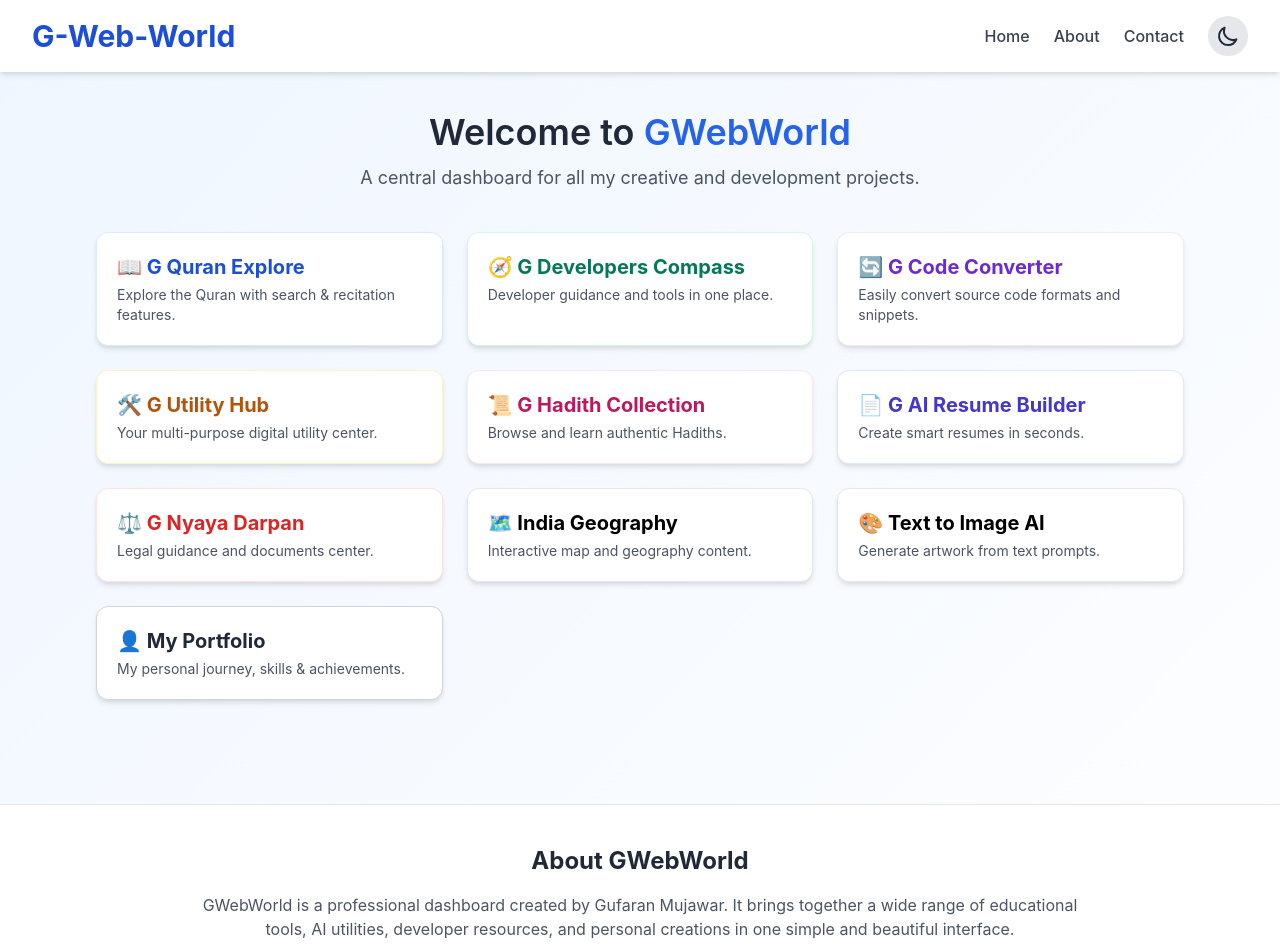
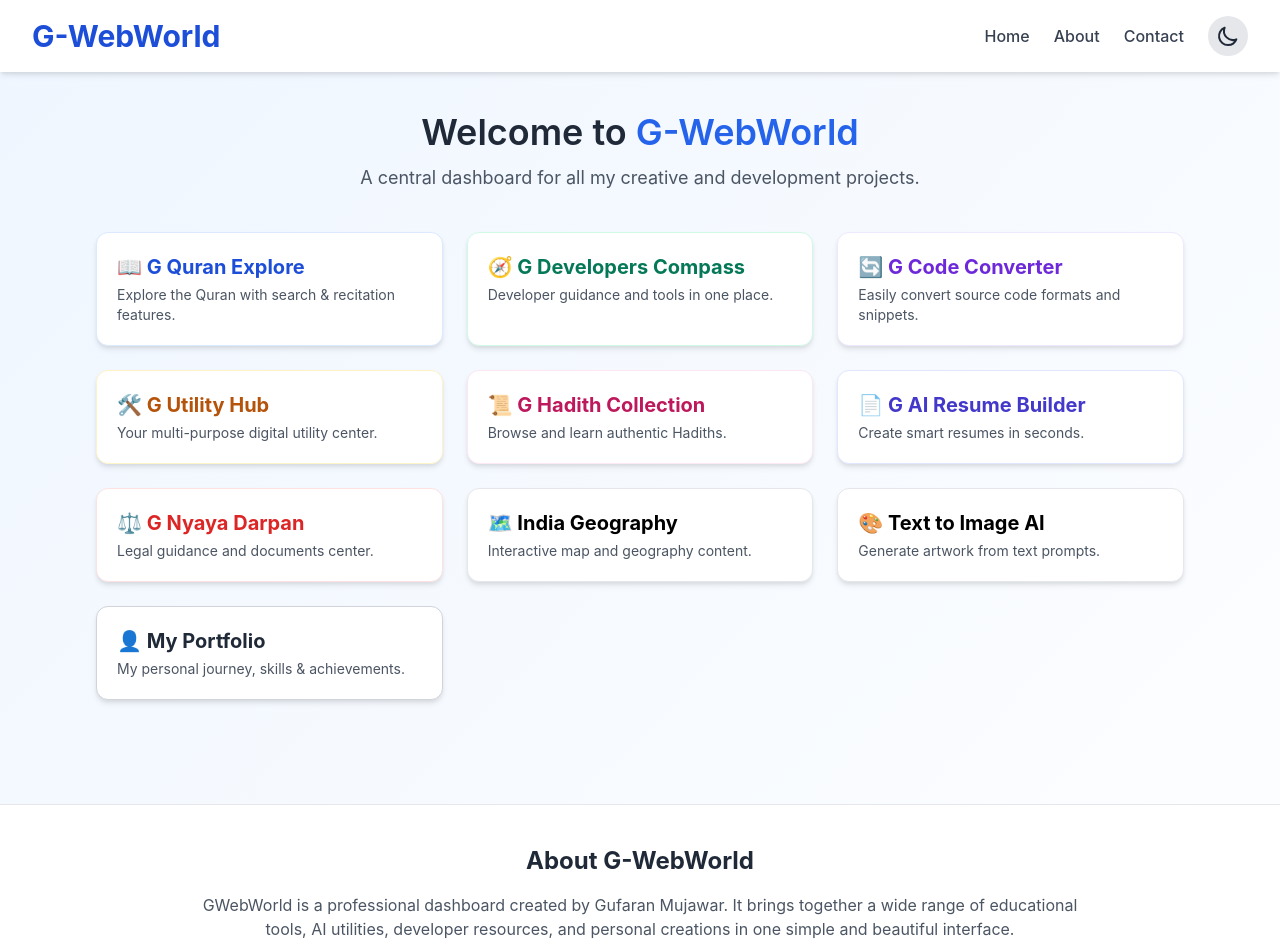
Before and after one commit to gufaranmujawar3743/Gwebmaster, a plain HTML site: page index.html in a window 1280 px wide. Shown: the top 952 px of the page. Drawn offline with nearby package versions, Linux system fonts and the light colour scheme.

Commit message:
Update index.html

```diff
--- a/index.html
+++ b/index.html
@@ -82,7 +82,7 @@
 <body class="min-h-screen bg-gradient-to-br from-blue-50 to-white transition-colors duration-300">
   <header class="bg-white shadow-md sticky top-0 z-50 transition-colors duration-300">
     <div class="max-w-7xl mx-auto px-4 sm:px-6 lg:px-8 py-4 flex flex-col md:flex-row items-center justify-between gap-4">
-      <h1 class="text-3xl font-bold text-blue-700">G-Web-World</h1>
+      <h1 class="text-3xl font-bold text-blue-700">G-WebWorld</h1>
       <nav class="flex items-center space-x-4 sm:space-x-6 text-center">
         <a href="#home" class="nav-link text-gray-700 hover:text-blue-700 font-medium">Home</a>
         <a href="#about" class="nav-link text-gray-700 hover:text-blue-700 font-medium">About</a>
@@ -98,7 +98,7 @@
 
   <main id="home" class="py-10 px-4 sm:px-6 lg:px-8 max-w-6xl mx-auto">
     <section class="text-center mb-10 px-2">
-      <h2 class="text-3xl sm:text-4xl font-semibold text-gray-800 mb-3">Welcome to <span class="text-blue-600">GWebWorld</span></h2>
+      <h2 class="text-3xl sm:text-4xl font-semibold text-gray-800 mb-3">Welcome to <span class="text-blue-600">G-WebWorld</span></h2>
       <p class="text-gray-600 text-base sm:text-lg">A central dashboard for all my creative and development projects.</p>
     </section>
 
@@ -148,7 +148,7 @@
 
   <section id="about" class="bg-white mt-16 py-10 px-4 border-t dark:bg-gray-900 dark:border-gray-700 transition-colors duration-300">
     <div class="max-w-4xl mx-auto text-center">
-      <h2 class="text-2xl font-bold text-gray-800 mb-4">About GWebWorld</h2>
+      <h2 class="text-2xl font-bold text-gray-800 mb-4">About G-WebWorld</h2>
       <p class="text-gray-600 text-md">GWebWorld is a professional dashboard created by Gufaran Mujawar. It brings together a wide range of educational tools, AI utilities, developer resources, and personal creations in one simple and beautiful interface.</p>
     </div>
   </section>
```
